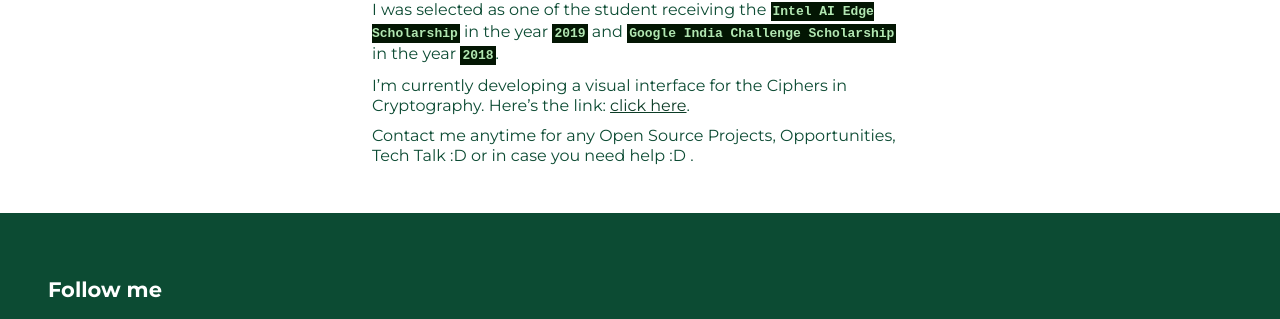
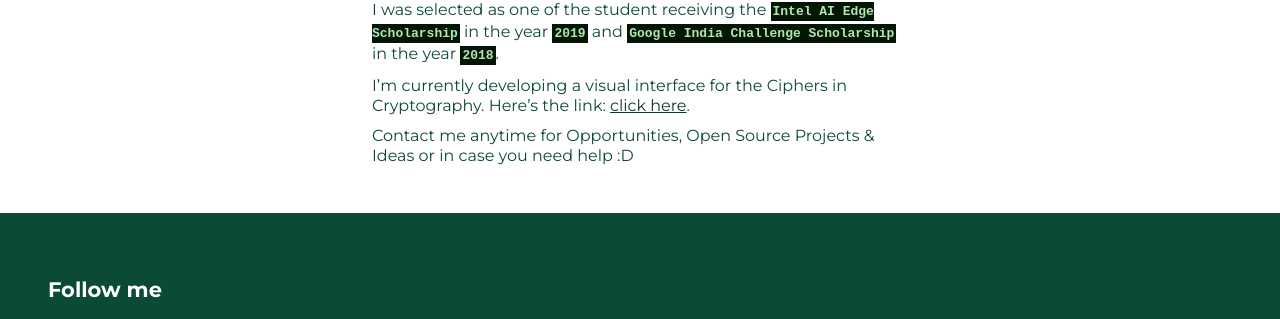
Before and after one commit to sharadcodes/sharadcodes.github.io, a Jekyll site: the page built from about.md, in a window 1280 px wide. Shown: the part 563-882 px from the top of the page. Built offline with Jekyll 4.4.1, drawn with Linux system fonts in a browser that asks for light colours.

Commit message:
Update about.md

```diff
--- a/about.md
+++ b/about.md
@@ -12,4 +12,4 @@ I was selected as one of the student receiving the **Intel AI Edge Scholarship**
 I'm currently developing a visual interface for the Ciphers in Cryptography. Here's the link: [click here](https://sharadcodes.github.io/crypto/).
 
 
-Contact me anytime for any Open Source Projects, Opportunities, Tech Talk :D or in case you need help :D .
+Contact me anytime for Opportunities, Open Source Projects & Ideas or in case you need help :D
```
